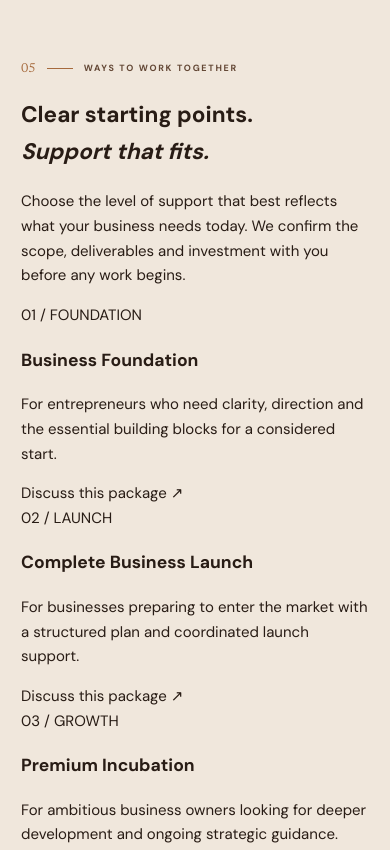
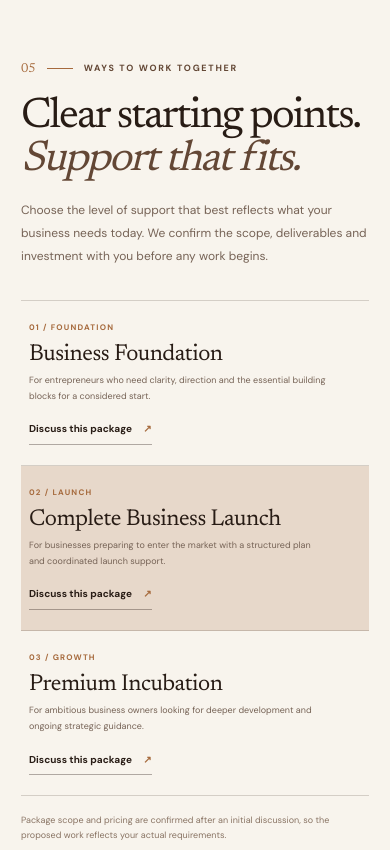
Before and after one commit to zeusthepoes/incubator-business-development, a plain HTML site: page index.html in a window 390 px wide. Shown: the part 3380-4230 px from the top of the page. Drawn offline with Linux system fonts and the light colour scheme.

Commit message:
Style original package section in editorial design

```diff
--- a/assets/css/style.css
+++ b/assets/css/style.css
@@ -218,3 +218,30 @@ button,a{-webkit-tap-highlight-color:transparent}
   .footer-bottom{flex-direction:column;gap:8px;font-size:7px}
 }
 @media(prefers-reduced-motion:reduce){html{scroll-behavior:auto}*,*:before,*:after{transition:none!important}}
+
+
+.packages-section{background:var(--paper-light)}
+.packages-heading{display:grid;grid-template-columns:1.1fr .7fr;gap:9%;align-items:end;margin-bottom:42px}
+.packages-heading h2{font:400 clamp(42px,5vw,63px)/.99 var(--serif);letter-spacing:-.045em;margin:0}
+.packages-heading h2 em{font-weight:400;color:var(--mocha)}
+.packages-heading>p{font-size:12px;line-height:1.9;color:var(--text-soft);max-width:390px;margin:0 0 5px}
+.package-list{border-top:1px solid var(--line)}
+.package-item{display:grid;grid-template-columns:150px 1fr 180px;gap:25px;align-items:center;padding:26px 18px;border-bottom:1px solid var(--line);transition:background .18s}
+.package-item:hover{background:#eee4d8}
+.package-item-featured{background:#e7d8ca}
+.package-item-featured:hover{background:#e2d0bf}
+.package-number{font-size:8px;letter-spacing:.15em;color:var(--bronze);font-weight:700}
+.package-main h3{font:400 27px var(--serif);letter-spacing:-.02em;margin:0 0 6px}
+.package-main p{font-size:10px;line-height:1.8;color:var(--text-soft);margin:0;max-width:560px}
+.package-link{font-size:10px;font-weight:700;border-bottom:1px solid rgba(40,28,21,.35);padding-bottom:6px;justify-self:end;white-space:nowrap}
+.package-link span{margin-left:9px;color:var(--bronze)}
+.packages-note{font-size:9px;color:#897464;margin:17px 0 0}
+@media(max-width:650px){
+  .packages-heading{grid-template-columns:1fr;gap:18px;margin-bottom:27px}
+  .packages-heading h2{font-size:43px}
+  .package-item{grid-template-columns:1fr 25px;gap:9px;padding:20px 8px}
+  .package-number{grid-column:1 / -1}
+  .package-main h3{font-size:23px}
+  .package-main p{font-size:9px}
+  .package-link{grid-column:1 / -1;justify-self:start;margin-top:8px}
+}
```
